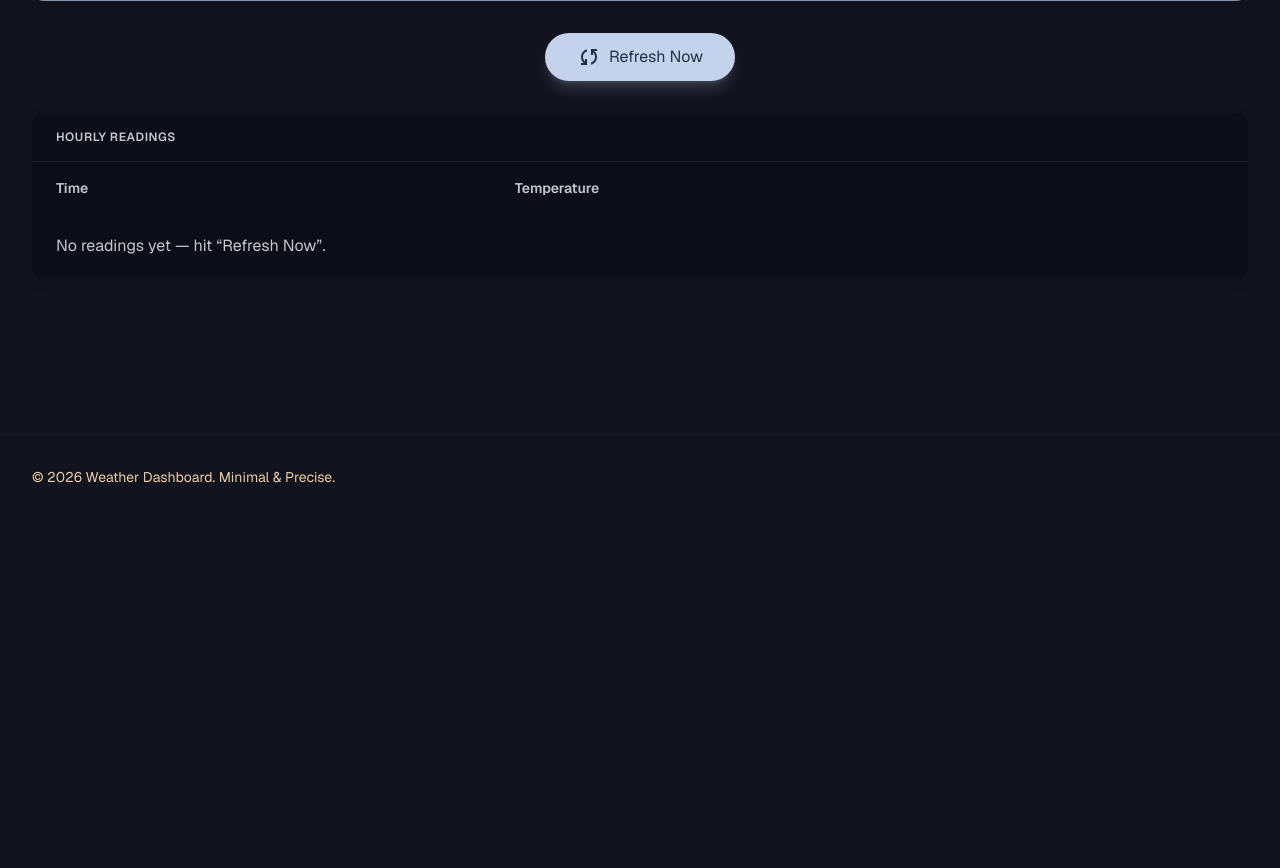
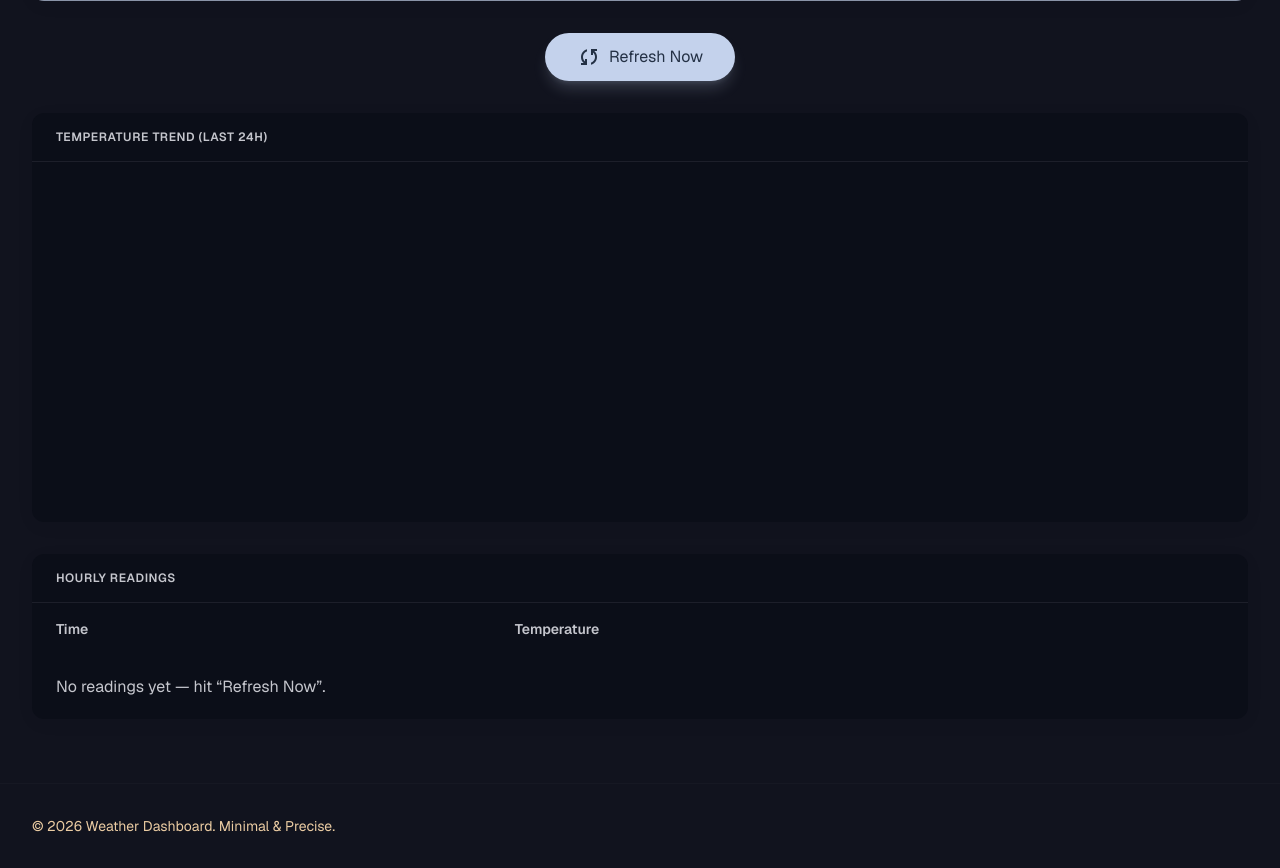
Before and after one commit to Akash-Dutta07/dashboard, a Django app: page / in a window 1280 px wide. Shown: the part 281-1149 px from the top of the page. Before the commit the page ends 764 px from the top, so only its background shows below. Run offline with Django 5.2, Linux system fonts and the light colour scheme; data that the repository does not hold is empty; a map, chart or similar area stays blank; parts of the project's set-up code (start-up, migrations or seed data) failed here and were passed over; some libraries are stand-ins or nearby versions.

Commit message:
weather dashboard chart done

```diff
--- a/dashboard/settings.py
+++ b/dashboard/settings.py
@@ -39,6 +39,7 @@ INSTALLED_APPS = [
     "django.contrib.sessions",
     "django.contrib.messages",
     "django.contrib.staticfiles",
+    "rest_framework",
     "weather",
 ]
 
--- a/weather/tasks.py
+++ b/weather/tasks.py
@@ -30,9 +30,10 @@ def fetch_weather(city, latitude, longitude):
 
     WeatherReading.objects.bulk_create(readings, ignore_conflicts=True)
 
-    # Fresh data just landed → the dashboard's sticky note is now stale.
-    # Tear it off so the next page-load rebuilds it from the new rows.
+    # Fresh data just landed → both sticky notes are now stale.
+    # Tear them off so the next page-load / chart-load rebuilds from new rows.
     cache.delete('dashboard_data')
+    cache.delete(f'weather_{city}_24h')   # matches the chart view's key contract
 
     # bulk_create skips post_save, so the alert signal never fires here.
     # Do the "is it hot?" check explicitly, where the batch happens.
--- a/weather/templates/weather/dashboard.html
+++ b/weather/templates/weather/dashboard.html
@@ -69,6 +69,17 @@
             </button>
 </a>
 </div>
+<!-- Temperature Trend Chart -->
+<section class="mb-stack-lg">
+<div class="bg-surface-container-lowest rounded-xl shadow-[0px_4px_20px_rgba(0,0,0,0.04)] overflow-hidden">
+<div class="px-gutter py-stack-md border-b border-surface-container">
+<h2 class="font-label-caps text-label-caps text-on-surface-variant uppercase">Temperature Trend (last 24h)</h2>
+</div>
+<div class="p-gutter" style="height: 360px;">
+<canvas id="tempChart"></canvas>
+</div>
+</div>
+</section>
 <!-- Hourly Readings Table -->
 <section class="mb-stack-lg">
 <div class="bg-surface-container-lowest rounded-xl shadow-[0px_4px_20px_rgba(0,0,0,0.04)] overflow-hidden">
@@ -108,4 +119,31 @@
             </div>
 </div>
 </footer>
+<!-- Chart.js drawer, loaded from a CDN -->
+<script src="https://cdn.jsdelivr.net/npm/chart.js"></script>
+<script>
+    // 1. Visit the numbers-only address.
+    fetch('/api/chart-data/')
+        .then(response => response.json())      // 2. read the reply as data
+        .then(rows => {                         // 3. rows = [{recorded_at, temperature}, ...]
+            const labels = rows.map(r => r.recorded_at.slice(11, 16));  // "15:00"
+            const temps  = rows.map(r => r.temperature);                // 24.2, 23.9, ...
+
+            // 4. hand the two lists to Chart.js and let it draw
+            new Chart(document.getElementById('tempChart'), {
+                type: 'line',
+                data: {
+                    labels: labels,
+                    datasets: [{
+                        label: 'Temperature (°C)',
+                        data: temps,
+                        borderColor: 'rgb(75, 192, 192)',
+                        tension: 0.3,
+                        fill: false
+                    }]
+                },
+                options: { responsive: true, maintainAspectRatio: false }
+            });
+        });
+</script>
 </body></html>
--- a/weather/urls.py
+++ b/weather/urls.py
@@ -6,4 +6,6 @@ urlpatterns = [
     path('', views.dashboard, name='dashboard'),
     # Visiting /fetch/ runs trigger_fetch, which drops the job into Redis.
     path('fetch/', views.trigger_fetch, name='trigger_fetch'),
+    # The numbers-only address: returns raw temperature data for the chart.
+    path('api/chart-data/', views.WeatherChartData.as_view(), name='chart_data'),
 ]
--- a/weather/views.py
+++ b/weather/views.py
@@ -1,6 +1,10 @@
 from django.http import HttpResponse
 from django.shortcuts import render
 from django.core.cache import cache
+from django.utils import timezone
+from datetime import timedelta
+from rest_framework.views import APIView
+from rest_framework.response import Response
 from .models import WeatherReading
 from .tasks import fetch_weather
 
@@ -28,6 +32,31 @@ def dashboard(request):
     return render(request, 'weather/dashboard.html', context)
 
 
+class WeatherChartData(APIView):
+    # The "numbers-only address." No page — just data for the chart.
+
+    def get(self, request):
+        # ── Step 1: glance at THIS chart's own sticky note ──
+        data = cache.get('weather_London_24h')
+
+        if data is None:
+            # ── MISS: build the numbers from the DB ──
+            since = timezone.now() - timedelta(hours=24)
+            readings = (
+                WeatherReading.objects
+                .filter(city='London', recorded_at__gte=since)
+                .order_by('recorded_at')          # oldest → newest, so the line reads left→right
+                .values('recorded_at', 'temperature')   # keep ONLY these two columns
+            )
+            data = list(readings)                  # force the promise into concrete rows
+
+            # ── Write the note (5 min) ──
+            cache.set('weather_London_24h', data, 300)
+
+        # ── Step 2: hand back plain numbers ──
+        return Response(data)
+
+
 def trigger_fetch(request):
     # This is the "Place Order" tap:
     # .delay() drops the job into Redis and returns instantly.
```
